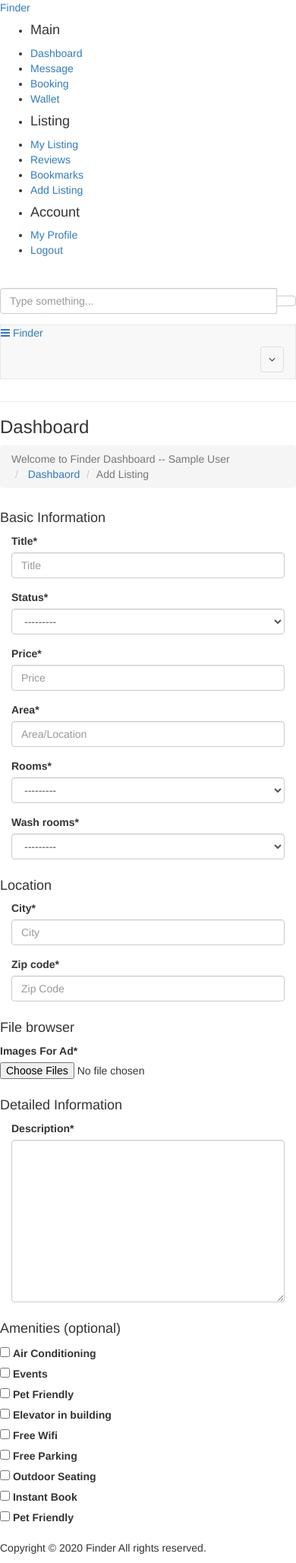
After one commit to MahmudulHassan5809/Room-Booking-Finder-Dajngo, a Django app: page /listing/add-listing in a window 390 px wide. The commit adds this page. Shown: the whole page at 76% size. Run offline with Django 3.2, Linux system fonts and the light colour scheme; a user stored in the database is signed in; tables that the repository leaves empty hold one stand-in row (values such as "Sample post"); grey boxes marked "Sample" are stand-in pictures; some libraries are stand-ins or nearby versions.

Commit message:
Add Listing Form Create & My Listing Show

```diff
--- a/accounts/urls.py
+++ b/accounts/urls.py
@@ -20,8 +20,7 @@ urlpatterns = [
 
     path('chanage-password/', views.ChangePassword.as_view(),
          name="change_password"),
-    # path('my-product/', views.MyProduct.as_view(),
-    #      name="my_products"),
+    path('my-listing/', views.MyListing.as_view(), name="my_listing"),
 
 
     path('logout/', views.LogoutView.as_view(), name='logout'),
--- /dev/null
+++ b/listings/forms.py
@@ -0,0 +1,39 @@
+from django import forms
+from django.forms import ModelForm
+from .models import Listing, Category
+
+
+class AddListingForm(ModelForm):
+    images = forms.FileField(
+        widget=forms.ClearableFileInput(attrs={'multiple': True}), label='Images For Ad')
+
+    class Meta:
+        model = Listing
+        exclude = ['owner', 'active', 'slug']
+        widgets = {
+            'title': forms.TextInput(attrs={'placeholder': 'Title'}),
+            'price': forms.TextInput(attrs={'placeholder': 'Price'}),
+            'area': forms.TextInput(attrs={'placeholder': 'Area/Location'}),
+            'city': forms.TextInput(attrs={'placeholder': 'City'}),
+            'zip_code': forms.TextInput(attrs={'placeholder': 'Zip Code'}),
+        }
+
+    def clean_images(self):
+        images = self.cleaned_data.get('images')
+        if len(images) > 4:
+            raise forms.ValidationError(
+                "You Can Not Upload More Than 4 Images")
+        return images
+
+    def clean_city(self):
+        return self.cleaned_data.get('city').title()
+
+    def clean_area(self):
+        return self.cleaned_data.get('area').title()
+
+    def __init__(self, *args, **kwargs):
+        # call the parent init
+        super(AddListingForm, self).__init__(*args, **kwargs)
+        # change the widget to use checkboxes
+        self.fields['category'] = forms.ModelChoiceField(
+            queryset=Category.objects.all())
--- a/listings/urls.py
+++ b/listings/urls.py
@@ -18,4 +18,7 @@ urlpatterns = [
     path('listing/details/<slug:slug>',
          views.ListingDetails.as_view(), name="listing_details"),
 
+
+    path('listing/add-listing', views.AddListing.as_view(), name="add_listing"),
+
 ]
--- a/listings/views.py
+++ b/listings/views.py
@@ -3,6 +3,8 @@ from datetime import datetime, timedelta, date
 from django.db.models import Q
 from .models import Listing, Category
 from django.contrib.auth.models import User
+from accounts.mixins import AictiveUserRequiredMixin
+from .forms import AddListingForm
 from taggit.models import Tag
 from django.views import generic
 from django.views import View
@@ -111,3 +113,14 @@ class ListingDetails(generic.DetailView):
         context['related_listings'] = list(
             Listing.active_objects.filter(category=self.object.category, active=True))[:3]
         return context
+
+
+class AddListing(AictiveUserRequiredMixin, View):
+    def get(self, request, *args, **kwargs):
+        add_listing_form = AddListingForm()
+        context = {
+            'title': 'Add Listing',
+            'add_listing_form': add_listing_form
+        }
+
+        return render(request, 'listings/add_listing.html', context)
--- /dev/null
+++ b/templates/listings/add_listing.html
@@ -0,0 +1,189 @@
+{% extends "dash_base.html" %}
+
+{% load static %}
+{% load crispy_forms_tags %}
+
+{% load crispy_forms_tags %}
+
+
+{% block title %}
+    {{title}}
+{% endblock title %}
+
+{% block page_title %}
+    <div class="page-title">
+        <h3 class="breadcrumb-header">Dashboard</h3>
+        <nav aria-label="breadcrumb">
+            <ol class="breadcrumb">
+                <li class="breadcrumb-item active" aria-current="page">Welcome to Finder Dashboard -- {{user.get_full_name}}</li>
+                <li class="breadcrumb-item active" aria-current="page">
+                    <a href="{% url 'accounts:dashboard' %}">Dashbaord</a>
+                </li>
+                <li class="breadcrumb-item active" aria-current="page">{{title}}</li>
+            </ol>
+        </nav>
+    </div>
+{% endblock page_title %}
+
+{% block content %}
+     <div class="row">
+        <div class="col-md-12">
+            <div class="card card-white">
+                <div class="card-heading clearfix border-bottom mb-4">
+                    <h4 class="card-title">Basic Information</h4>
+                </div>
+                <div class="card-body">
+                    <form>
+                        <div class="form-row">
+                            <div class="col-md-4 mb-3 mb-md-0">
+                               {{add_listing_form.title|as_crispy_field}}
+
+                            </div>
+                            <div class="col-md-4">
+                                 {{add_listing_form.status|as_crispy_field}}
+                            </div>
+                            <div class="col-md-4 mb-3 mb-md-0">
+                                {{add_listing_form.price|as_crispy_field}}
+                            </div>
+                        </div>
+                        <div class="form-row">
+                            <div class="col-md-4 mb-3 mb-md-0">
+                                {{add_listing_form.area|as_crispy_field}}
+                            </div>
+                            <div class="col-md-4">
+                                {{add_listing_form.rooms|as_crispy_field}}
+                            </div>
+                            <div class="col-md-4">
+                                {{add_listing_form.wash_rooms|as_crispy_field}}
+                            </div>
+                        </div>
+                    </form>
+                </div>
+            </div>
+        </div>
+        <div class="col-md-12">
+            <div class="card card-white">
+                <div class="card-heading clearfix border-bottom mb-4">
+                    <h4 class="card-title">Location</h4>
+                </div>
+                <div class="card-body">
+                    <form>
+                        <div class="form-row">
+                            <div class="col-md-6">
+                                {{add_listing_form.city|as_crispy_field}}
+                            </div>
+                            <div class="col-md-6">
+                                {{add_listing_form.zip_code|as_crispy_field}}
+                            </div>
+                        </div>
+                    </form>
+                </div>
+            </div>
+
+            <div class="card card-white">
+                <div class="card-heading clearfix border-bottom mb-4">
+                    <h4 class="card-title">File browser</h4>
+                </div>
+                <div class="card-body">
+                    <form class="form-inline">
+                        <div class="custom-file">
+                            {{add_listing_form.images|as_crispy_field}}
+                        </div>
+                    </form>
+                </div>
+            </div>
+
+            <div class="card card-white">
+                <div class="card-heading clearfix border-bottom mb-4">
+                    <h4 class="card-title">Detailed Information</h4>
+                </div>
+                <div class="card-body">
+                    <form class="needs-validation" novalidate>
+                        <div class="form-row">
+                            <div class="col-md-12">
+                               {{add_listing_form.description|as_crispy_field}}
+                            </div>
+                        </div>
+                    </form>
+
+                </div>
+            </div>
+
+            <div class="card card-white">
+                <div class="card-heading clearfix border-bottom mb-4">
+                    <h4 class="card-title">Amenities (optional)</h4>
+                </div>
+                <div class="card-body">
+                    <form class="form-horizontal">
+                        <div class="form-group row">
+                            <div class="col-md-3">
+                                <div class="form-check mb-3">
+                                    <input class="form-check-input" type="checkbox" value="" id="defaultCheck1">
+                                    <label class="form-check-label" for="defaultCheck1">
+                                        Air Conditioning
+                                    </label>
+                                </div>
+                                <div class="form-check mb-3">
+                                    <input class="form-check-input" type="checkbox" value="" id="defaultCheck2">
+                                    <label class="form-check-label" for="defaultCheck2">
+                                        Events
+                                    </label>
+                                </div>
+                                <div class="form-check mb-3 mb-md-0">
+                                    <input class="form-check-input" type="checkbox" value="" id="defaultCheck3">
+                                    <label class="form-check-label" for="defaultCheck3">
+                                        Pet Friendly
+                                    </label>
+                                </div>
+                            </div>
+                            <div class="col-md-3">
+                                <div class="form-check mb-3">
+                                    <input class="form-check-input" type="checkbox" value="" id="defaultCheck4">
+                                    <label class="form-check-label" for="defaultCheck4">
+                                        Elevator in building
+                                    </label>
+                                </div>
+                                <div class="form-check mb-3 mb-md-0">
+                                    <input class="form-check-input" type="checkbox" value="" id="defaultCheck5">
+                                    <label class="form-check-label" for="defaultCheck5">
+                                        Free Wifi
+                                    </label>
+                                </div>
+                            </div>
+                            <div class="col-md-3">
+                                <div class="form-check mb-3">
+                                    <input class="form-check-input" type="checkbox" value="" id="defaultCheck6">
+                                    <label class="form-check-label" for="defaultCheck6">
+                                        Free Parking
+                                    </label>
+                                </div>
+                                <div class="form-check mb-3 mb-md-0">
+                                    <input class="form-check-input" type="checkbox" value="" id="defaultCheck7">
+                                    <label class="form-check-label" for="defaultCheck7">
+                                        Outdoor Seating
+                                    </label>
+                                </div>
+                            </div>
+                            <div class="col-md-3">
+                                <div class="form-check mb-3">
+                                    <input class="form-check-input" type="checkbox" value="" id="defaultCheck8">
+                                    <label class="form-check-label" for="defaultCheck8">
+                                        Instant Book
+                                    </label>
+                                </div>
+                                <div class="form-check">
+                                    <input class="form-check-input" type="checkbox" value="" id="defaultCheck9">
+                                    <label class="form-check-label" for="defaultCheck9">
+                                        Pet Friendly
+                                    </label>
+                                </div>
+                            </div>
+                        </div>
+                    </form>
+                </div>
+            </div>
+
+
+        </div>
+    </div>
+{% endblock content %}
--- a/templates/partials/admin/_header.html
+++ b/templates/partials/admin/_header.html
@@ -34,7 +34,7 @@
                             </ul>
                             <ul class="nav navbar-nav navbar-right">
                                <li class="dropdown user-dropdown">
-                                    <a href="#" class="dropdown-toggle" data-toggle="dropdown" role="button" aria-haspopup="true" aria-expanded="false"><img src="{% static 'front/img/avatars/user-dropdown.jpg' %}" alt="" class="rounded-circle"></a>
+                                    <a href="#" class="dropdown-toggle" data-toggle="dropdown" role="button" aria-haspopup="true" aria-expanded="false"><img src="{{user.user_profile.profile_pic.url}}" alt="" class="rounded-circle"></a>
                                     <ul class="dropdown-menu">
                                         {% if user.is_authenticated %}
                                             <li><a href="{% url 'accounts:my_profile' %}">Profile</a></li>
--- a/templates/partials/admin/_sidebar.html
+++ b/templates/partials/admin/_sidebar.html
@@ -34,7 +34,7 @@
                             <h4>Listing</h4></li>
 
                         <li>
-                            <a href="my-listing.html">
+                            <a href="{% url 'accounts:my_listing' %}">
                                 <i class="menu-icon icon-list2"></i><span>My Listing</span>
                             </a>
                         </li>
@@ -52,7 +52,7 @@
                         </li>
 
                         <li>
-                            <a href="add-listing.html">
+                            <a href="{% url 'listings:add_listing' %}">
                                 <i class="menu-icon icon-file-text"></i><span>Add Listing</span>
                             </a>
                         </li>
```
Also changed, not shown: accounts/views.py (+18 -0 lines), templates/accounts/liting_list.html (added, +73 -0 lines).
